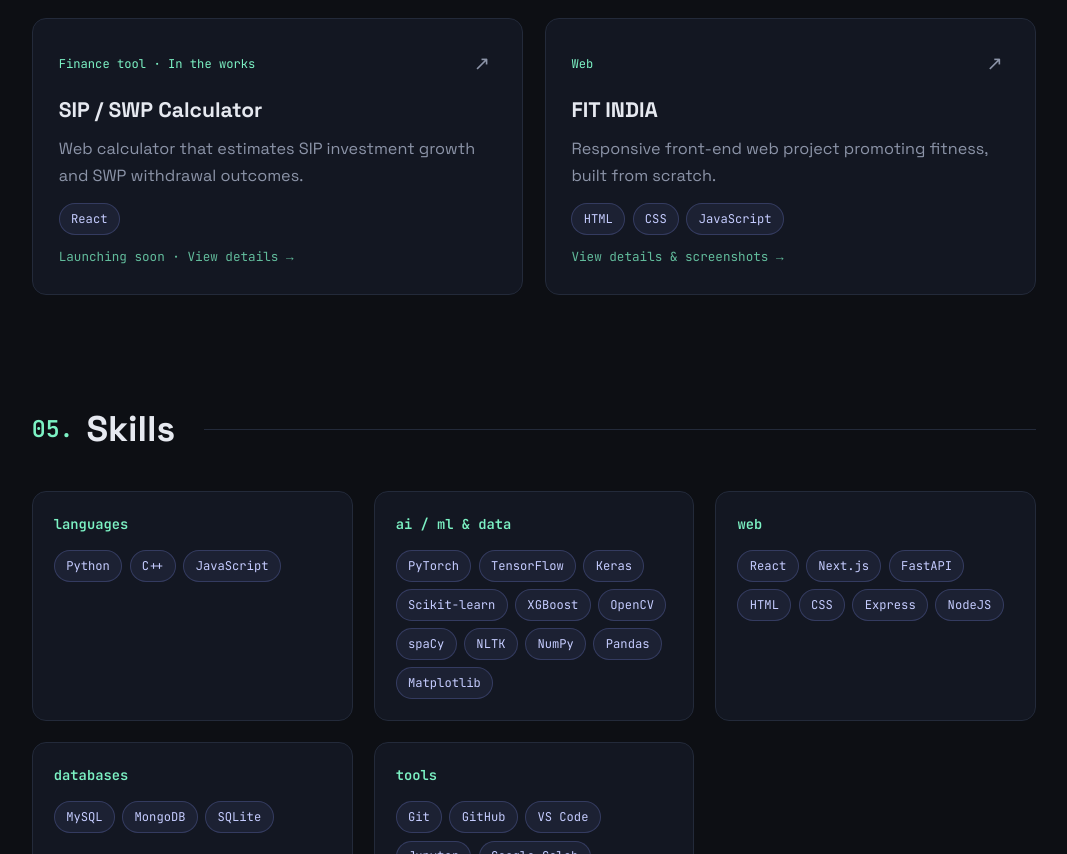
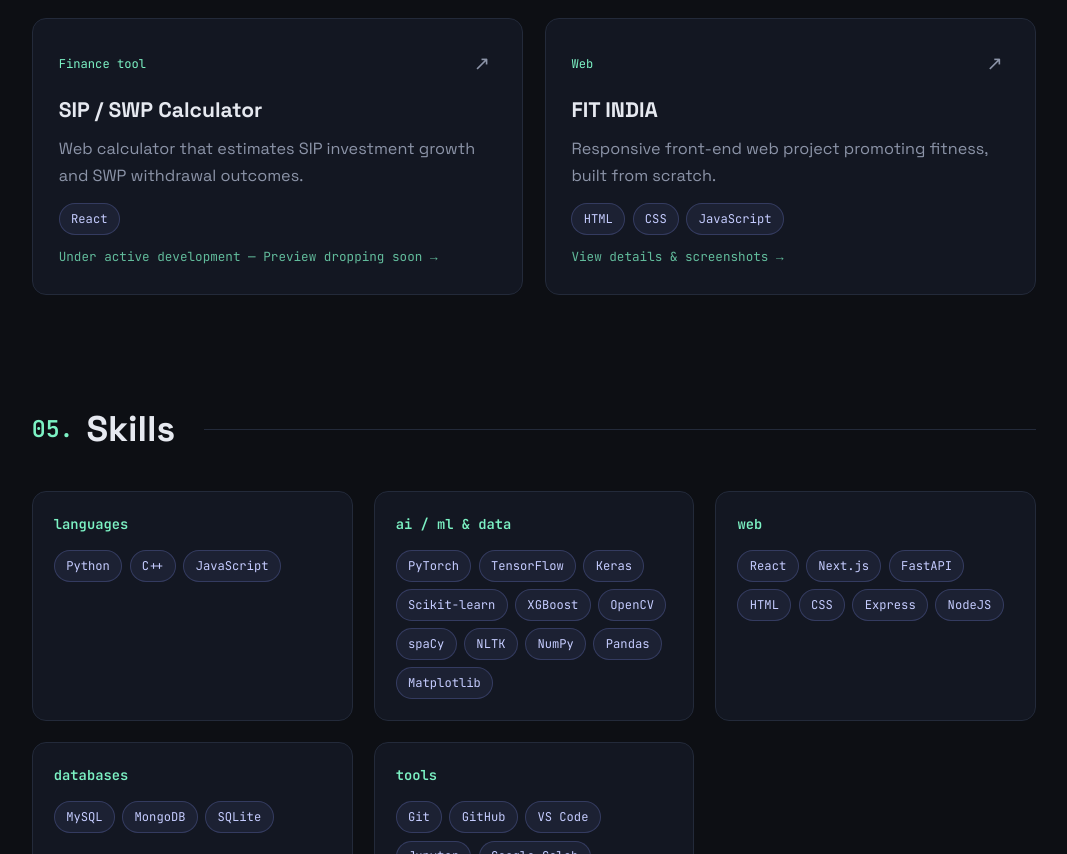
Before and after one commit to 09lakshya/my-portfolio, a plain HTML site: page index.html in a window 1280 px wide. Shown: the part 2651-3505 px from the top of the page, without its empty margins (106-1173 px from the left). Drawn offline with Linux system fonts and the light colour scheme.

Commit message:
Reword SIP/SWP status to 'Under active development — Preview dropping soon'
Co-Authored-By: Claude Opus 5.5 <noreply@anthropic.com>

```diff
--- a/index.html
+++ b/index.html
@@ -150,13 +150,13 @@
 
         <article tabindex="0" role="button" data-project="sip" class="card">
           <div class="card-top">
-            <span class="mono tag">Finance tool · In the works</span>
+            <span class="mono tag">Finance tool</span>
             <span class="ext" aria-hidden="true">↗</span>
           </div>
           <h4>SIP / SWP Calculator</h4>
           <p>Web calculator that estimates SIP investment growth and SWP withdrawal outcomes.</p>
           <ul class="chips"><li>React</li></ul>
-          <span class="more mono">Launching soon · View details →</span>
+          <span class="more mono">Under active development — Preview dropping soon →</span>
         </article>
 
         <article tabindex="0" role="button" data-project="fitindia" class="card">
@@ -230,6 +230,6 @@
     <p class="mono">© <span id="year"></span> Lakshya Hindocha</p>
   </footer>
 
-  <script src="script.js?v=6"></script>
+  <script src="script.js?v=7"></script>
 </body>
 </html>
--- a/script.js
+++ b/script.js
@@ -192,7 +192,7 @@ const PROJECTS = {
     ],
   },
   sip: {
-    tag: "Finance tool · In the works",
+    tag: "Finance tool",
     title: "SIP / SWP Calculator",
     desc: [
       "A web calculator for mutual-fund planning. It estimates how a Systematic Investment Plan (SIP) grows over time, and how long a corpus lasts under a Systematic Withdrawal Plan (SWP).",
@@ -205,7 +205,7 @@ const PROJECTS = {
     tech: ["React", "JavaScript", "CSS"],
     links: [{ label: "GitHub", href: GITHUB, primary: true }],
     shots: [],
-    comingSoon: "Currently in the final build phase. A live preview is launching soon.",
+    comingSoon: "Under active development — Preview dropping soon",
   },
   fitindia: {
     tag: "Web",
```
